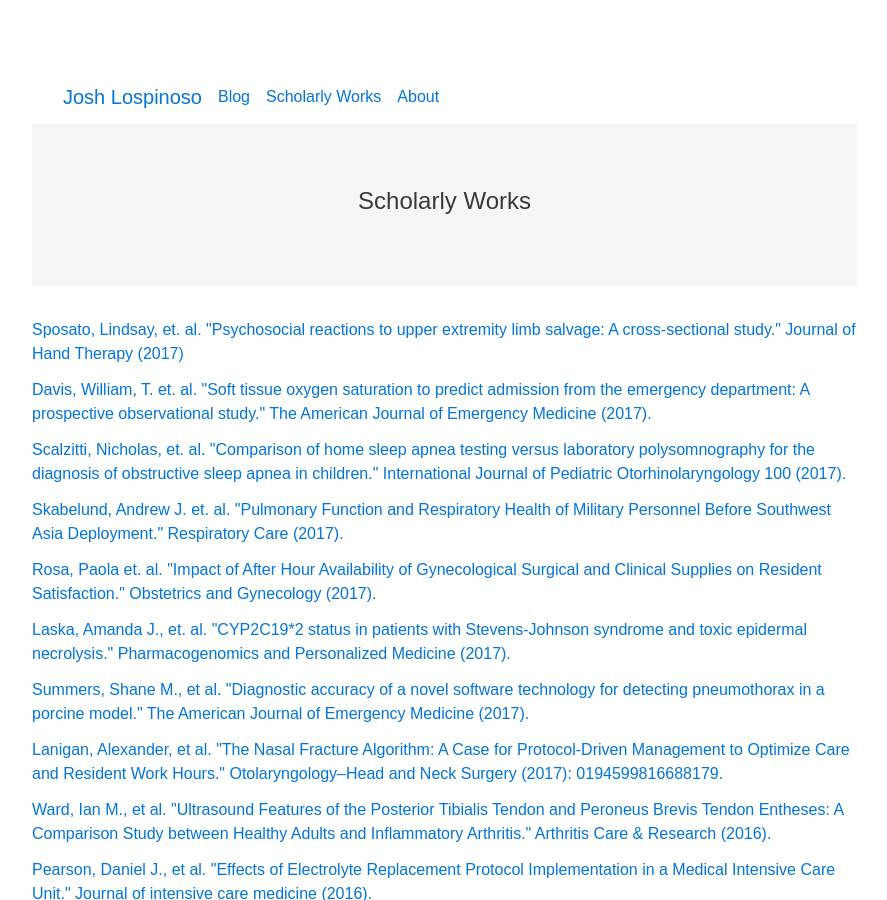
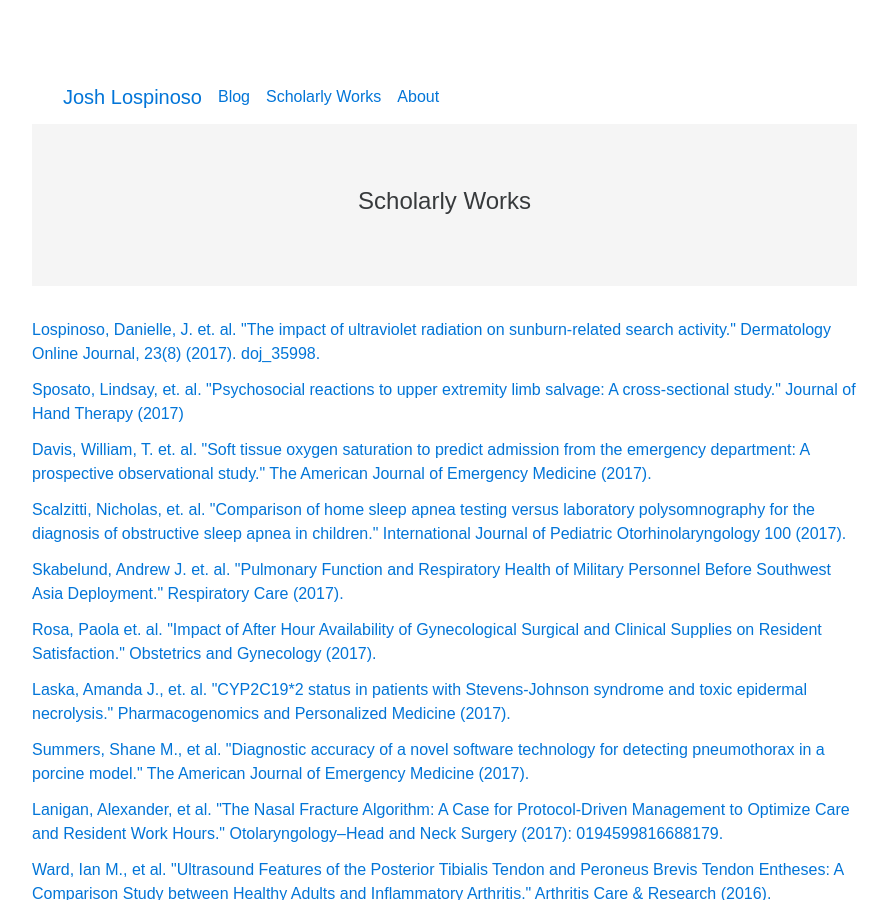
Before and after one commit to JLospinoso/jlospinoso.github.io, a Jekyll site: the page built from scholarly.html, in a window 1280 px wide and 900 px high. Shown: the whole window, without its empty margins (53-940 px from the left). Built offline with Jekyll 4.4.1, drawn with Linux system fonts in a browser that asks for light colours; some web fonts are replaced.

Commit message:
Adding DOJ article

```diff
--- a/scholarly.html
+++ b/scholarly.html
@@ -5,6 +5,12 @@ title: Josh Lospinoso - Scholarly Works
 <div class="jumbotron jumbotron-fluid">
   <h4 class="text-xs-center">Scholarly Works</h4>
 </div>
+
+
+<div class="card card-borderless">
+  <a href="https://escholarship.org/uc/item/6cs1n9nd" target="_blank">Lospinoso, Danielle, J. et. al. "The impact of ultraviolet radiation on sunburn-related search activity." Dermatology Online Journal, 23(8) (2017). doj_35998.</a>
+</div>
+
 <div class="card card-borderless">
   <a href="http://www.jhandtherapy.org/article/S0894-1130(17)30151-5/fulltext" target="_blank">Sposato, Lindsay, et. al. "Psychosocial reactions to upper extremity limb salvage: A cross-sectional study." Journal of Hand Therapy (2017)</a>
 </div>
```
